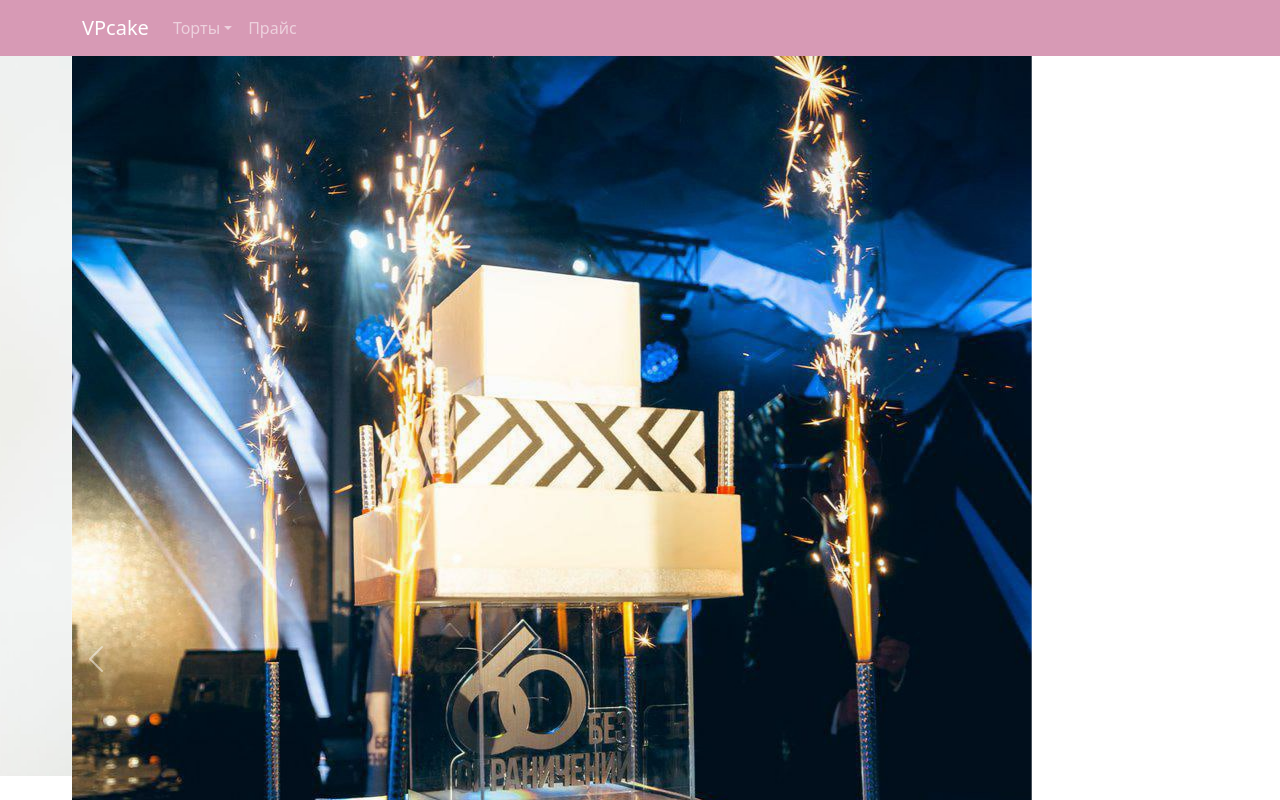
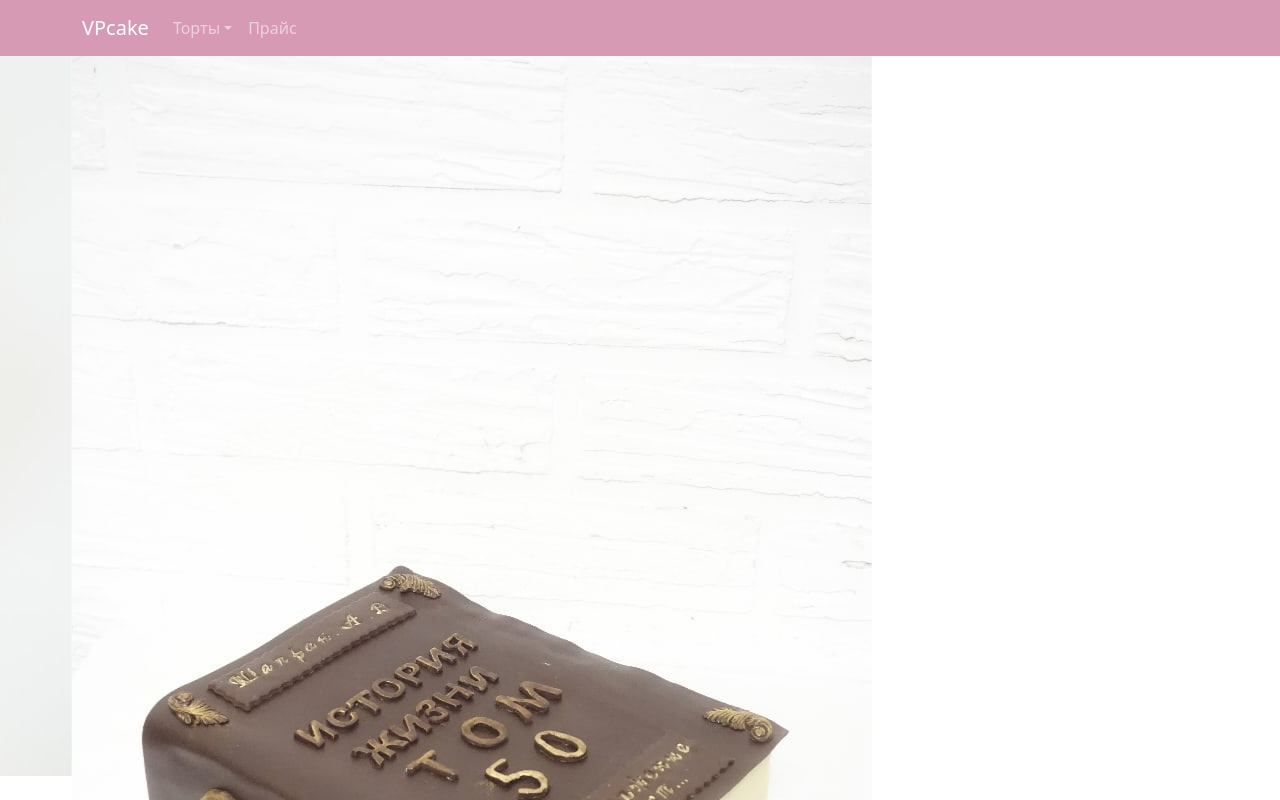
Before and after one commit to sergeianip20/rop, a Next.js app: page /anniversary in a window 1280 px wide. Shown: the top 800 px of the page. Built offline with nearby package versions, Linux system fonts and the light colour scheme.

Commit message:
Update anniversary.js

```diff
--- a/pages/anniversary.js
+++ b/pages/anniversary.js
@@ -49,7 +49,7 @@ return<div>
 </Carousel.Caption>
 </Carousel.Item>
 <Carousel.Item>
-<Image src={Ubil2} alt="Vercel Logo"  layout="intrinsic" />
+<Image src={Book} alt="Vercel Logo"  layout="intrinsic" />
 <Carousel.Caption>
 <h3>Торты</h3>
 </Carousel.Caption>
```
